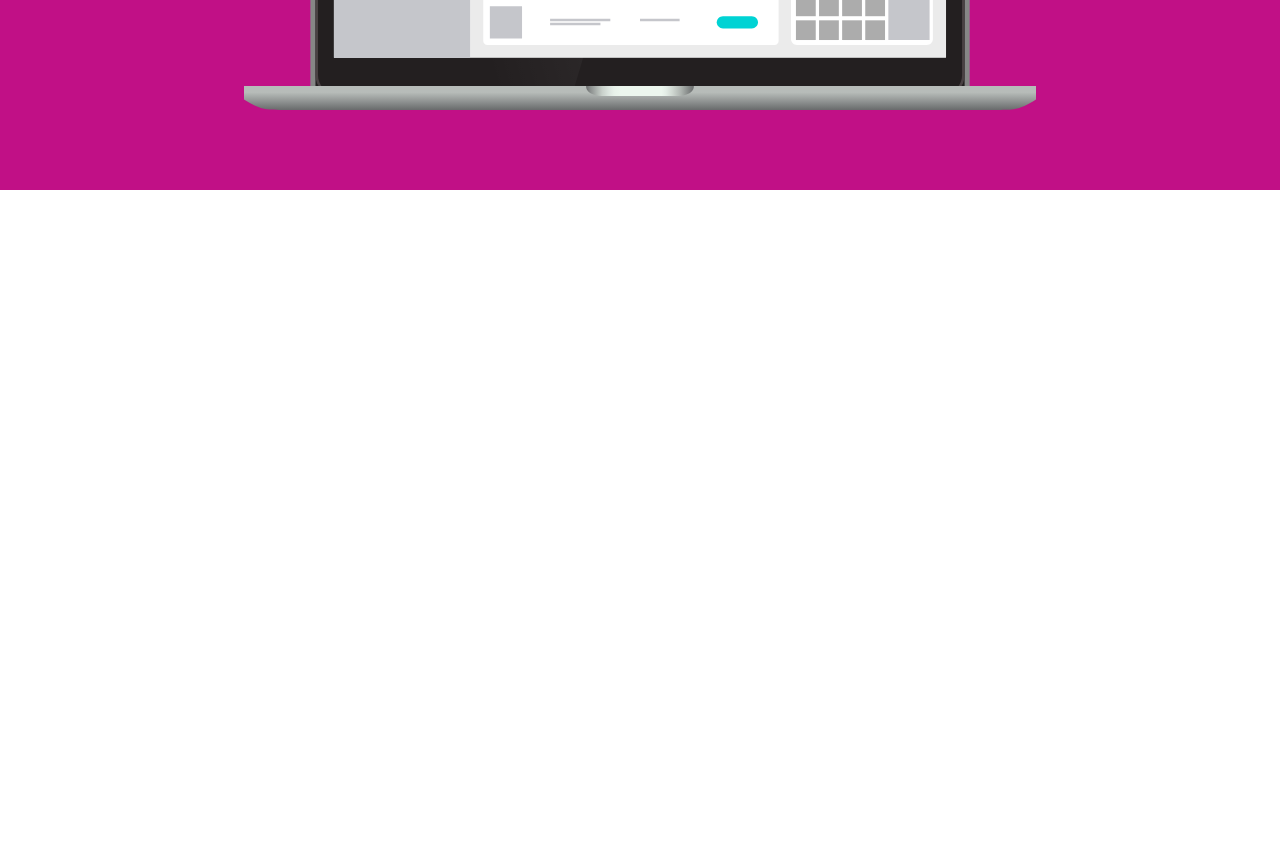
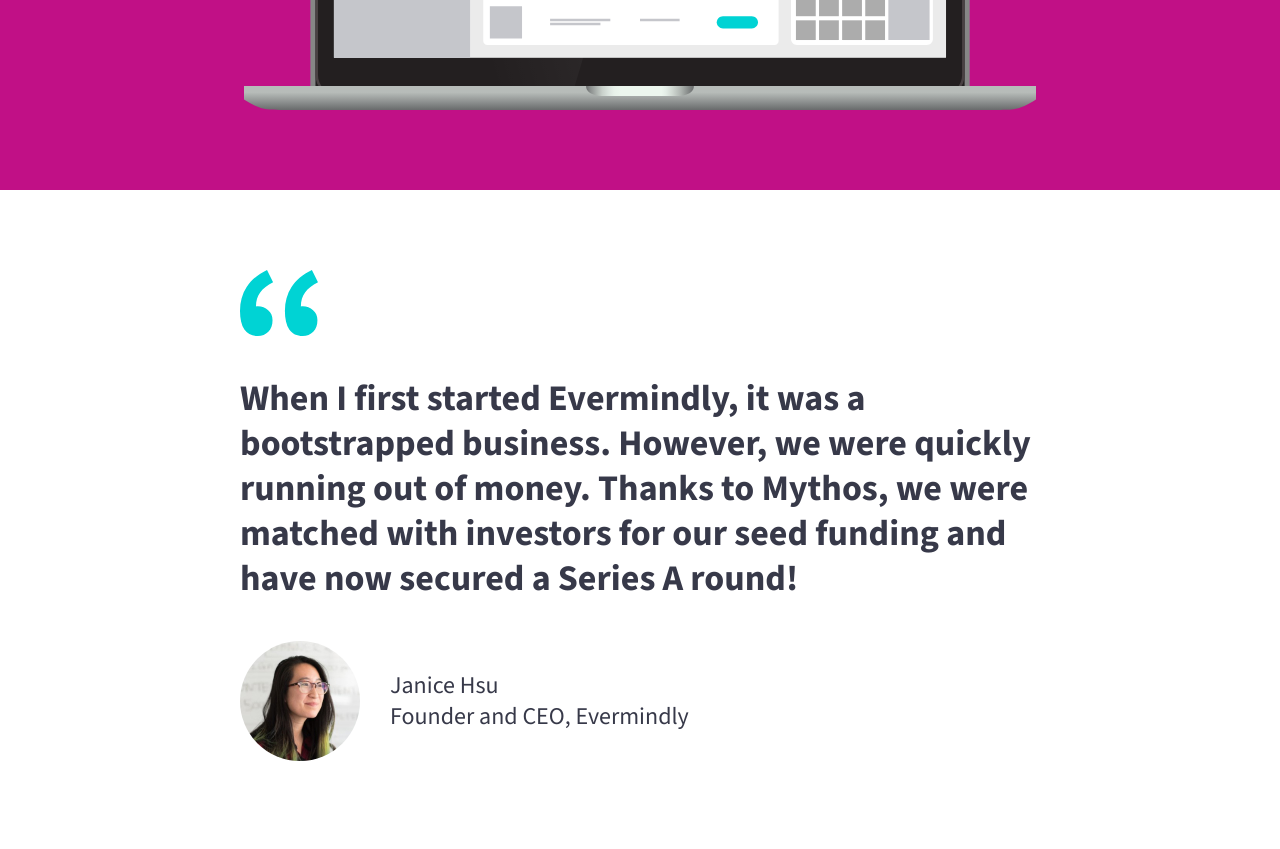
Before and after one commit to thresholdtech/responsive-design-beginners, a plain HTML site: page index.html in a window 1280 px wide. Shown: the part 1638-2487 px from the top of the page. Before the commit the page ends 2228 px from the top, so only its background shows below. Drawn offline with nearby package versions, Linux system fonts and the light colour scheme.

Commit message:
testimonial

```diff
--- a/app/scss/components/_index.scss
+++ b/app/scss/components/_index.scss
@@ -2,3 +2,4 @@
 @forward "hero";
 @forward "features";
 @forward "fullwidth";
+@forward "testimonial";
--- /dev/null
+++ b/app/scss/components/_testimonial.scss
@@ -0,0 +1,51 @@
+@use "../util" as u;
+
+.testimonial{
+
+    &__wrapper{
+        max-width: u.rem(800);
+    }
+
+    &__icon{
+        width: 16%;
+        max-width: u.rem(78);
+        margin-block-end: clamp(u.rem(20), 0.68rem + 2.42vw, u.rem(40));;
+    }
+
+    &__quote{
+        font-weight: 700;
+        line-height: 1.25;
+        font-size: 1.5rem;
+        font-size: clamp(u.rem(24), 1.16rem + 1.45vw, u.rem(36));
+        margin-block-end: u.rem(40);
+    }
+
+    &__author-wrapper{
+        display: inline-flex;
+        gap: 20px 30px;
+        align-items: center;
+        flex-wrap: wrap;
+        justify-content: center;
+    }
+
+    &__author{
+        width: u.rem(120);
+        border-radius: 50%;
+    }
+
+    &__author-caption{
+
+    }
+
+    &__author-description{
+        margin-block-end: 0;
+
+        @include u.breakpoint-down(xsmall){
+            text-align: center;
+
+        }
+
+
+    }
+
+}
--- a/app/scss/globals/_boilerplate.scss
+++ b/app/scss/globals/_boilerplate.scss
@@ -25,6 +25,12 @@ img{
     height: auto;
     width: 100%;
 }
+
+figure,
+blockquote {
+    margin:0;
+}
+
 .visually-hidden {
     position: absolute;
     left: -10000px;
--- a/app/scss/util/_breakpoints.scss
+++ b/app/scss/util/_breakpoints.scss
@@ -5,9 +5,10 @@ $breakpoints-up: (
     "xlarge" : 90em,
 );
 
-//699px, 899px, 1439px
+//451.98px, 699px, 899px, 1439px
 
 $breakpoints-down: (
+    "xsmall": 28.3112em,
     "small": 43.7485em,
     "medium" : 56.24785em,
     "large" : 89.99875em,
--- a/index.html
+++ b/index.html
@@ -89,7 +89,6 @@
                     </div>
                 </div>
             </section>
-
             <section class="fullwidth">
                 <div class="wrapper fullwidth__wrapper">
                 <h2 class="fullwidth__title">Angel investment matching in real time.</h2>
@@ -102,7 +101,38 @@
                     alt="laptop">
                 </div>
             </section>
+            <section class="testimonial">
+                <h2 class="visually-hidden">Testimonial</h2>
+                <div class="wrapper testimonial__wrapper">
+                    <figure>
+                        <img src="/img/quotation-mark-teal.svg"
+                        alt=""
+                        class="testimonial__icon"
+                        width="78"
+                        height="66">
+                        <blockquote>
+                            <p class="testimonial__quote">When I first started Evermindly, it was a bootstrapped business. However, we were quickly running out of money. Thanks to Mythos, we were matched with investors for our seed funding and have now secured a Series A round!</p>
+                        </blockquote>
+                        <div class="testimonial__author-wrapper">
+                            <img src="/img/author-1x.jpg"
+                            alt="Janice Hsu"
+                            srcset="/img/author-2x.jpg 2x, /img/author-3x.jpg 3x"
+                            class="testimonial__author"
+                            />
+                            <figcaption class="testimonial__author-caption">
+                                <p class="medium testimonial__author-description">
+                                Janice Hsu <br/>
+                                Founder and CEO, Evermindly
+                                </p>
 
+                            </figcaption>
+                        </div>
+
+                    </figure>
+
+
+                </div>
+            </section>
         </article>
     </main>
     <footer></footer>
```
Also changed, not shown: dist/style.css, img/author-1x.jpg (added), img/author-1x.svg (added), img/author-2x.jpg (added), img/author-3x.jpg (added), img/janice-hsu.svg (added), img/quotation-mark-teal.svg (added), 1 other file.
